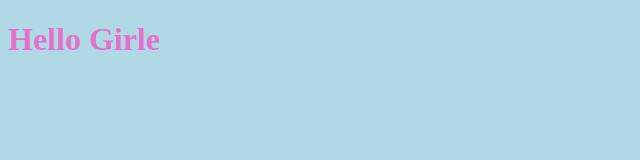
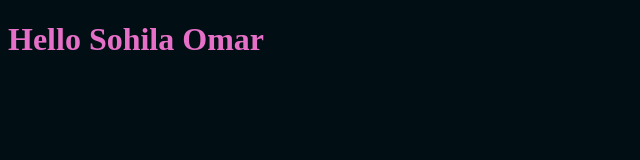
Before and after one commit to Sohila-Omar/new-project, a plain HTML site: page index.html in a window 1280 px wide. Shown: the whole page, without its empty margins (0-640 px from the left). Drawn offline with Linux system fonts and the light colour scheme.

```diff
--- a/index.html
+++ b/index.html
@@ -7,7 +7,7 @@
     <link rel="stylesheet"href="style.css">
 </head>
 <body>
-    <h1>Hello Girle</h1>
+    <h1>Hello Sohila Omar</h1>
 
 
     <script src="app.js"></script>
--- a/style.css
+++ b/style.css
@@ -2,5 +2,5 @@
     color: rgb(230, 112, 200);
 }
 body{
-    background-color: rgb(176, 216, 231);
+    background-color: rgb(1, 14, 19);
 }
```
